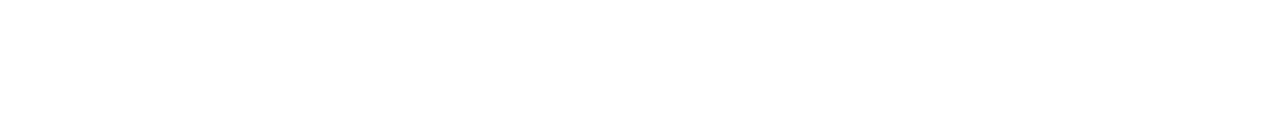
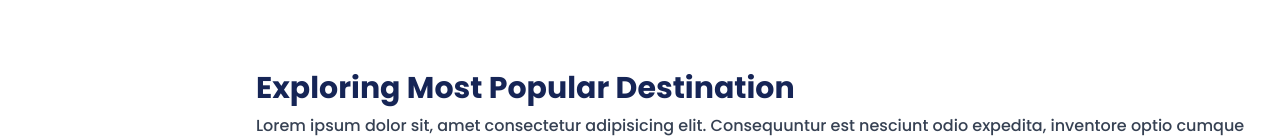
Before and after one commit to Dinuki85/TravelApp, a Next.js app: page / in a window 1280 px wide. Shown: the part 810-950 px from the top of the page. Built offline with nearby package versions, Linux system fonts and the light colour scheme.

Commit message:
Added section Heading

```diff
--- a/components/Helper/SectionHedaing.tsx
+++ b/components/Helper/SectionHedaing.tsx
@@ -12,4 +12,4 @@ const SectionHedaing = ({heading} :Props) => {
   )
 }
 
-export default SectionHedaing
+export default SectionHedaing;
--- a/components/Home/Destination/Destination.tsx
+++ b/components/Home/Destination/Destination.tsx
@@ -1,12 +1,15 @@
+import SectionHedaing from '@/components/Helper/SectionHedaing'
 import React from 'react'
 
 const Destination = () => {
   return (
     <div className='pt-20 pb-20'>
+        {/*Section Heading*/}
+        <SectionHedaing  heading='Exploring Most Popular Destination'/>
 
 
     </div>
   )
 }
 
-export default Destination
+export default Destination;
```
